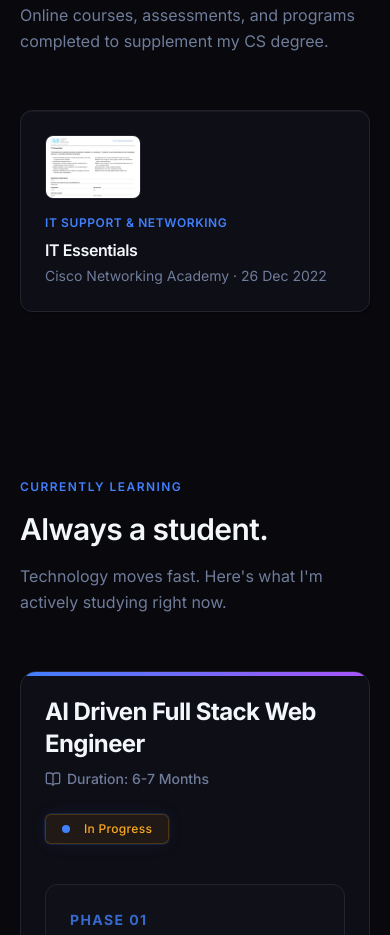
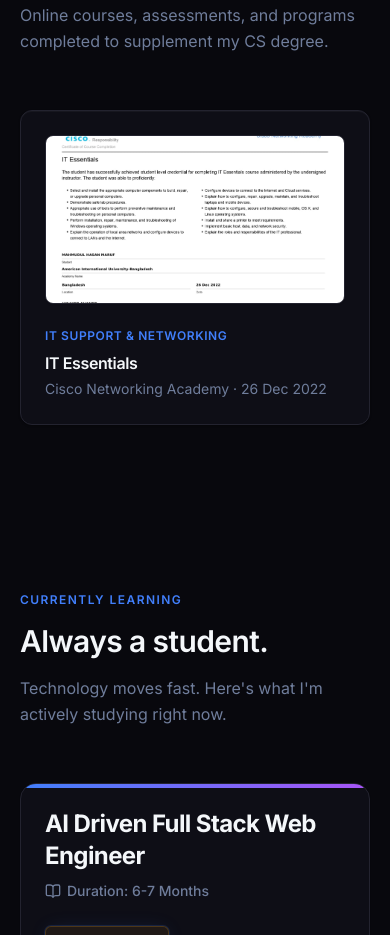
Before and after one commit to mahmudulhasanmaruf78/Portfolio, a Next.js app: page / in a window 390 px wide. Shown: the part 7940-8875 px from the top of the page. Built offline with nearby package versions, Linux system fonts and the light colour scheme; no server answers.

Commit message:
fix: update certificate image display for improved responsiveness and hover effects

```diff
--- a/app/page.tsx
+++ b/app/page.tsx
@@ -525,11 +525,11 @@
                   className="card-hover group relative flex w-full flex-col items-start gap-4 p-6 text-left"
                 >
                   {cert.image && cert.image !== '/placeholder-cert.jpg' ? (
-                    <div className="relative flex h-16 w-24 shrink-0 overflow-hidden rounded-lg bg-surface-elevated border border-surface-border shadow-sm">
-                      <Image src={cert.image} alt={cert.title} fill className="object-cover" />
+                    <div className="relative flex w-full aspect-[16/9] shrink-0 overflow-hidden rounded-lg border border-surface-border shadow-sm mb-2 group-hover:border-accent/30 transition-colors">
+                      <Image src={cert.image} alt={cert.title} fill className="object-cover transition-transform duration-500 group-hover:scale-105" />
                     </div>
                   ) : (
-                    <div className="flex h-12 w-12 items-center justify-center rounded-xl bg-surface-elevated border border-surface-border">
+                    <div className="flex h-12 w-12 items-center justify-center rounded-xl bg-surface-elevated border border-surface-border mb-2 group-hover:border-accent/30 transition-colors">
                       <Award size={22} className="text-muted-foreground group-hover:text-accent transition-colors" />
                     </div>
                   )}
```
